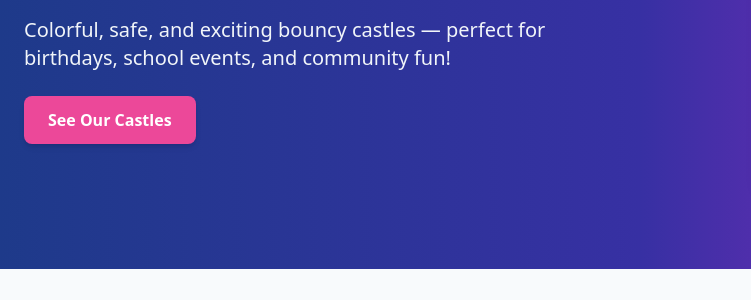
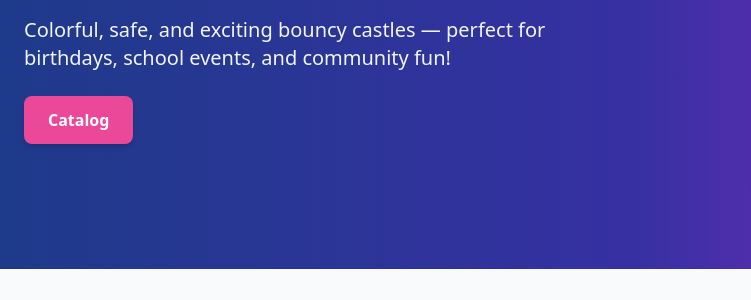
Before and after one commit to Oedipuxx/BasicOfWebDevelopment, a plain HTML site: page task-i/index.html in a window 1280 px wide. Shown: the part 181-481 px from the top of the page, 0-751 px from the left. Drawn offline with nearby package versions, Linux system fonts and the light colour scheme.

Commit message:
Update index.html

```diff
--- a/task-i/index.html
+++ b/task-i/index.html
@@ -20,7 +20,7 @@
           school events, and community fun!
         </p>
         <a href="#products" class="inline-block bg-pink-500 hover:bg-pink-600 text-white font-semibold px-6 py-3 rounded-lg shadow-md transition">
-          See Our Castles
+          Catalog
         </a>
       </div>
       <div class="md:w-1/2 mt-10 md:mt-0 flex justify-center">
```
